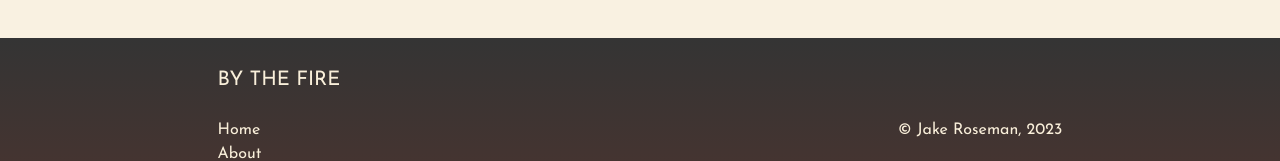
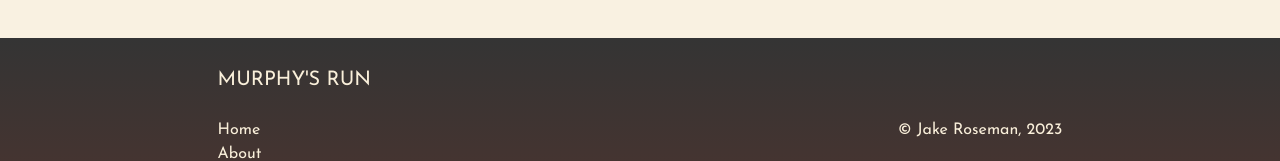
Before and after one commit to rosemanjake/collection-app, a Next.js app: page /run in a window 1280 px wide. Shown: the part 8344-8505 px from the top of the page. Built offline with nearby package versions, Linux system fonts and the light colour scheme.

Commit message:
name change

```diff
--- a/components/footer.js
+++ b/components/footer.js
@@ -7,7 +7,7 @@ export default function Footer(){
   return(
     <div className={styles.container}>
       <div className={styles.innerContainer}>
-        <div className={styles.title}>By the Fire</div>
+        <div className={styles.title}>Murphy's Run</div>
         <div className={styles.content}>
           <div className={styles.links}>
             <Link href={"/"}>Home</Link>
```
